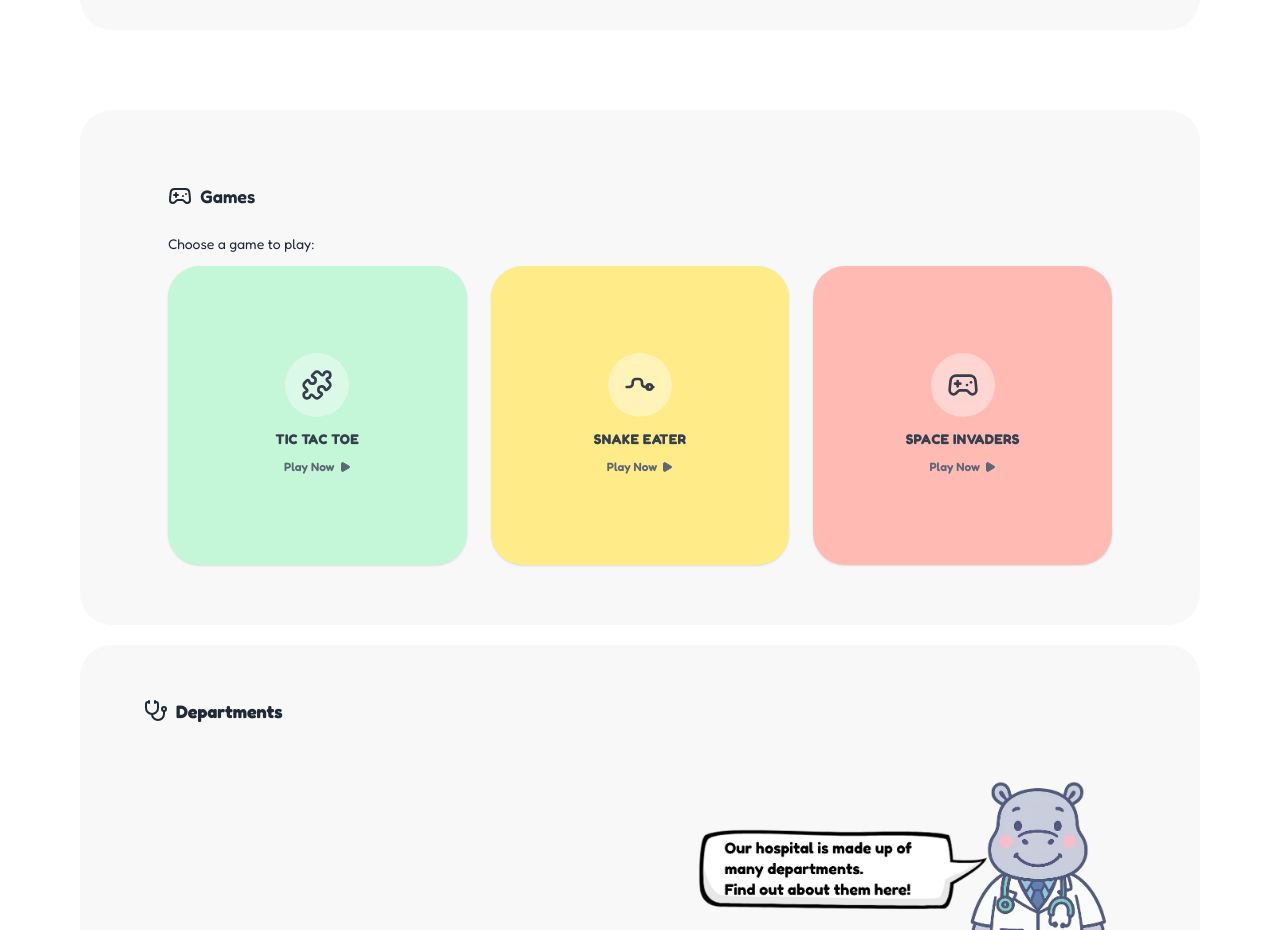
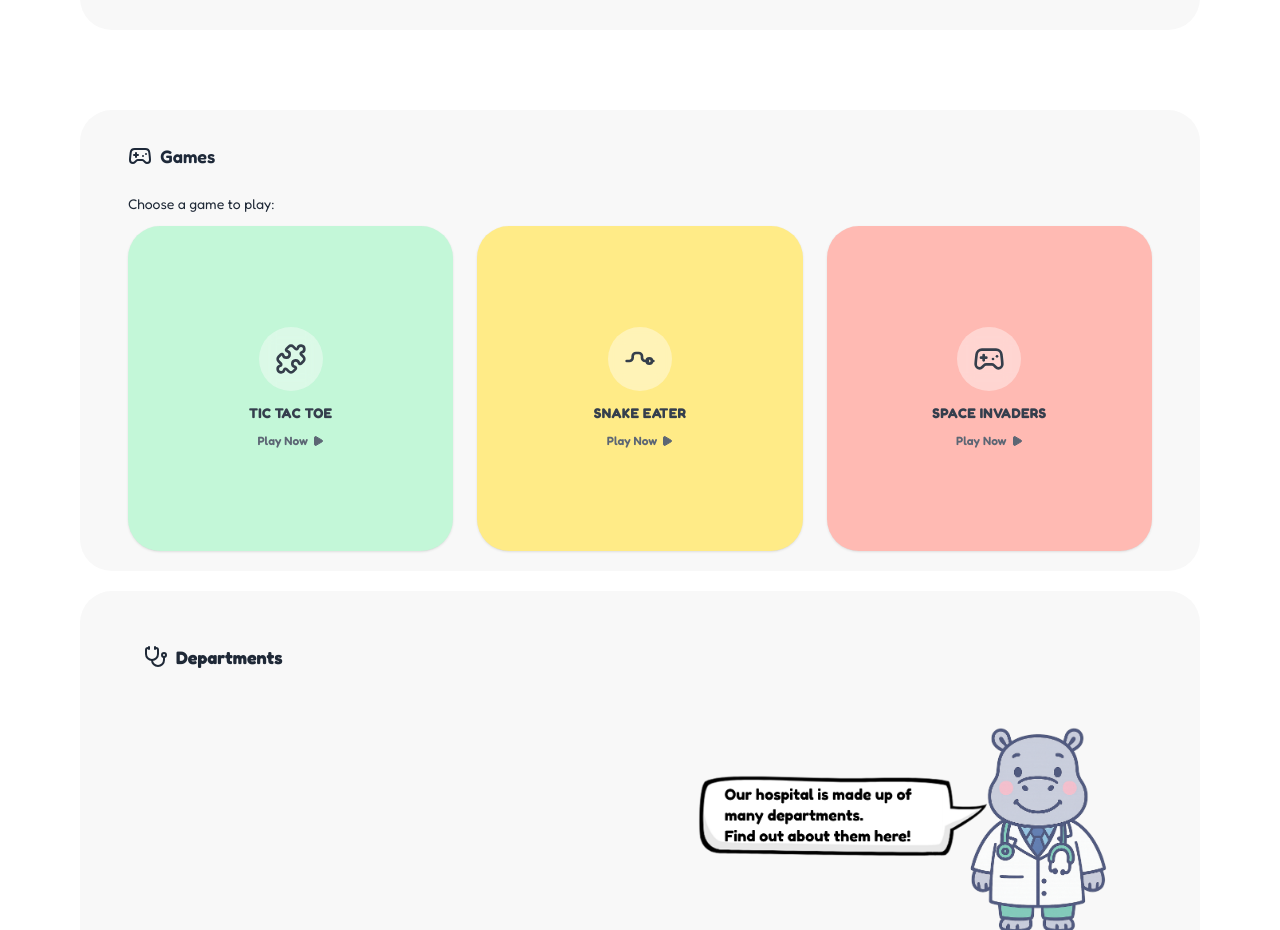
Before and after one commit to catpat88/kids_patient_portal_app, a React (Vite) app: page / in a window 1280 px wide. Shown: the part 1900-2830 px from the top of the page. Built offline with nearby package versions, Linux system fonts and the light colour scheme.

Commit message:
ainsley small changes

```diff
--- a/src/components/Games.jsx
+++ b/src/components/Games.jsx
@@ -51,7 +51,7 @@ export default function GamesList() {
 
   return (
     <section id="games" className="scroll-mt-28 mb-5 rounded-3xl py-5 bg-card flex justify-center">
-      <div className="w-full max-w-5xl rounded-3xl order-card h-fit p-10">
+      <div className="w-full max-w-5xl rounded-3xl order-card h-fit p10">
 
         {/* HEADER */}
         <div className="flex flex-row gap-2 py-3 items-center">
```
Also changed, not shown: 2 other files (tests, documents, lock files or other folders).
